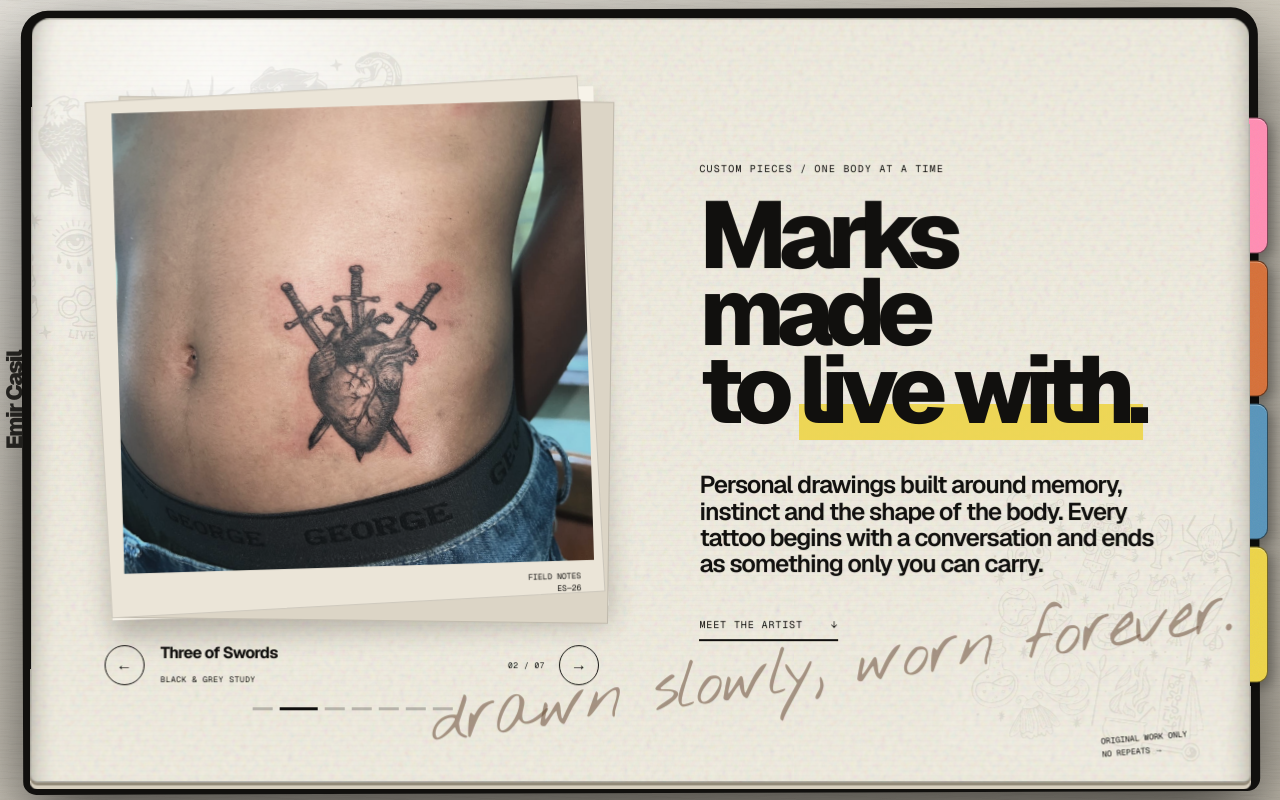
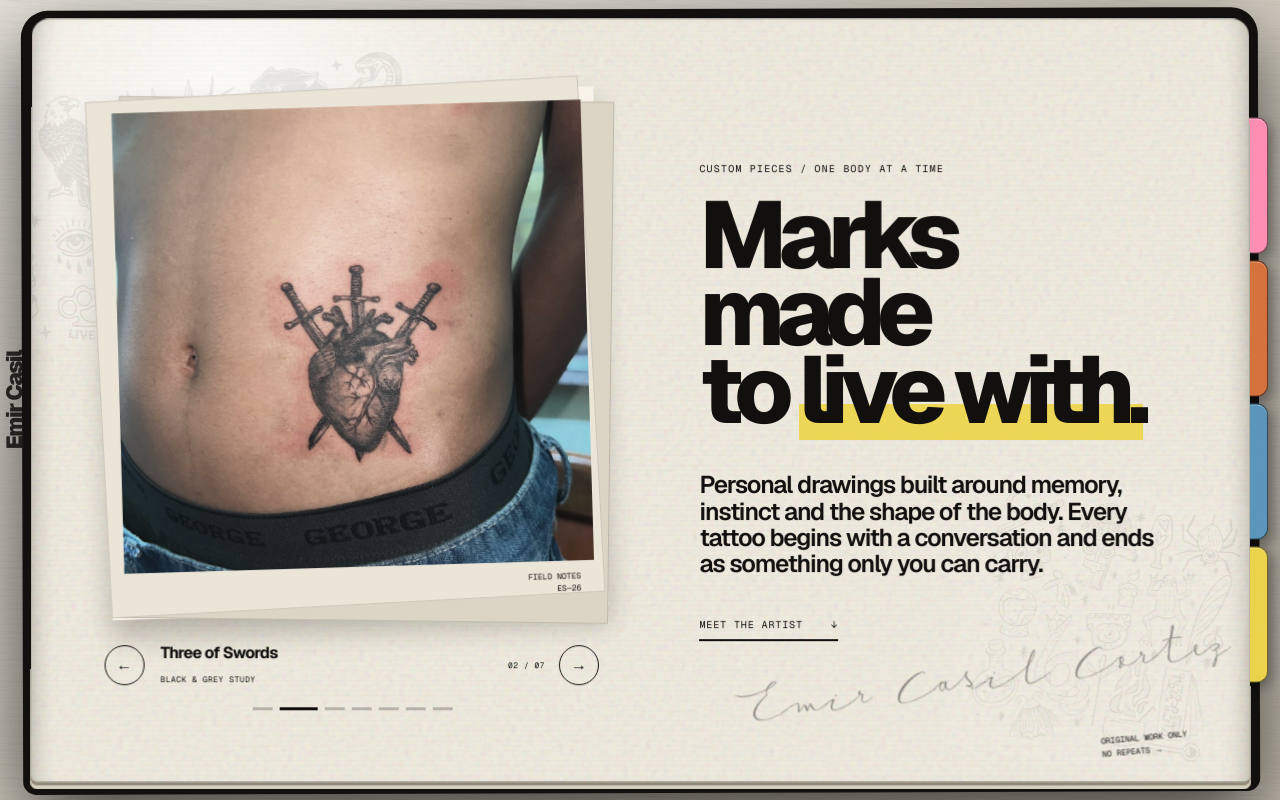
Before and after one commit to jaaseiadev/tattoo-site-ni-emir, a Next.js app: page / in a window 1280 px wide. Built offline with nearby package versions, Linux system fonts and the light colour scheme.

Commit message:
Replace handwritten phrases with cursive artwork

```diff
--- a/app/globals.css
+++ b/app/globals.css
@@ -212,7 +212,7 @@ img { display: block; width: 100%; }
 .text-link span { transition: transform .2s; }
 .text-link:hover span { transform: translateY(4px); }
 
-.calligraphy { position: absolute; z-index: 4; margin: 0; color: rgba(103,72,50,.43); font-family: var(--font-cursive),cursive; font-size: clamp(48px,5.4vw,92px); font-weight: 400; line-height: .92; letter-spacing: -.045em; white-space: nowrap; text-shadow: 0 0 .35px rgba(103,72,50,.18); pointer-events: none; }
+.calligraphy { position: absolute; z-index: 4; width: clamp(320px,42vw,720px); height: auto; margin: 0; opacity: .42; mix-blend-mode: multiply; pointer-events: none; }
 .calligraphy--opening { right: -7%; bottom: -12%; transform: rotate(-8deg); }
 .pencil-note { position: absolute; right: 2%; bottom: -24%; margin: 0; font-family: var(--font-geist-mono),monospace; font-size: 8px; line-height: 1.6; text-transform: uppercase; transform: rotate(-5deg); }
 
@@ -271,7 +271,7 @@ img { display: block; width: 100%; }
 .booking > p:not(.eyebrow):not(.calligraphy) { max-width: 420px; margin: 35px 0 0; color: rgba(240,236,223,.62); font-size: 13px; }
 .booking-button { display: inline-flex; gap: 46px; margin-top: 42px; padding: 18px 22px; border: 1px solid var(--paper); font-family: var(--font-geist-mono),monospace; font-size: 10px; text-transform: uppercase; letter-spacing: .09em; transition: background .2s,color .2s; }
 .booking-button:hover,.booking-button:focus-visible { background: var(--yellow); color: var(--ink); outline: none; }
-.calligraphy--booking { right: -2%; bottom: 8%; color: rgba(225,202,169,.31); text-shadow: none; transform: rotate(-7deg); }
+.calligraphy--booking { right: -2%; bottom: 8%; filter: invert(1); opacity: .24; mix-blend-mode: screen; transform: rotate(-7deg); }
 
 .footer { position: relative; isolation: isolate; min-height: 230px; display: grid; grid-template-columns: 1fr auto; align-content: center; gap: 45px; overflow: hidden; padding: 50px clamp(24px,4vw,74px); border-top: 1px solid var(--rule); font-size: 12px; }
 .footer::before { right: 30%; bottom: -75%; width: 34%; height: 180%; background-image: url("/doodles/tattoo-doodles-mystic.png"); transform: rotate(9deg); opacity: .055; }
@@ -315,7 +315,7 @@ img { display: block; width: 100%; }
   .slide-count { display:none; }
   .opening-copy h1,.artist-copy h2,.archive-heading h2,.booking h2 { font-size:clamp(58px,18vw,86px); }
   .lede { font-size:19px; }
-  .calligraphy { font-size:42px; }
+  .calligraphy { width:360px; }
   .calligraphy--opening { right:-2%; bottom:-18%; }
   .pencil-note { display:none; }
   .artist-spread { padding-top:90px; }
--- a/app/page.tsx
+++ b/app/page.tsx
@@ -140,7 +140,7 @@ export default function Home() {
               Every tattoo begins with a conversation and ends as something only you can carry.
             </p>
             <a className="text-link" href="#artist">Meet the artist <span>↓</span></a>
-            <p className="calligraphy calligraphy--opening" aria-hidden="true">drawn slowly, worn forever.</p>
+            <img className="calligraphy calligraphy--opening" src="/name-cursive.png" alt="" aria-hidden="true" />
             <p className="pencil-note">original work only<br />no repeats →</p>
           </div>
         </section>
@@ -180,7 +180,7 @@ export default function Home() {
               <div><dt>Working in</dt><dd>Black & grey · Fine line · Lettering</dd></div>
               <div><dt>Studio</dt><dd>Private · By appointment</dd></div>
             </dl>
-            <p className="calligraphy calligraphy--artist" aria-hidden="true">art should feel lived in.</p>
+            <img className="calligraphy calligraphy--artist" src="/name-cursive.png" alt="" aria-hidden="true" />
           </div>
         </section>
 
@@ -200,7 +200,7 @@ export default function Home() {
                 <div className="archive-caption"><h3>{title}</h3><p>{detail}</p></div>
               </article>
             ))}
-            <p className="calligraphy calligraphy--archive" aria-hidden="true">made once kept for life.</p>
+            <img className="calligraphy calligraphy--archive" src="/name-cursive.png" alt="" aria-hidden="true" />
           </div>
         </section>
 
@@ -209,7 +209,7 @@ export default function Home() {
           <h2>Bring me your<br /><span>strange idea.</span></h2>
           <p>Include the concept, placement, approximate size and preferred dates.</p>
           <a className="booking-button" href="mailto:hello@emirsoria.studio?subject=Tattoo%20project%20inquiry">Start a project <span>↗</span></a>
-          <p className="calligraphy calligraphy--booking" aria-hidden="true">let’s make it yours.</p>
+          <img className="calligraphy calligraphy--booking" src="/name-cursive.png" alt="" aria-hidden="true" />
         </section>
 
         <footer className="footer">
```
Also changed, not shown: public/name-cursive.png (added).
